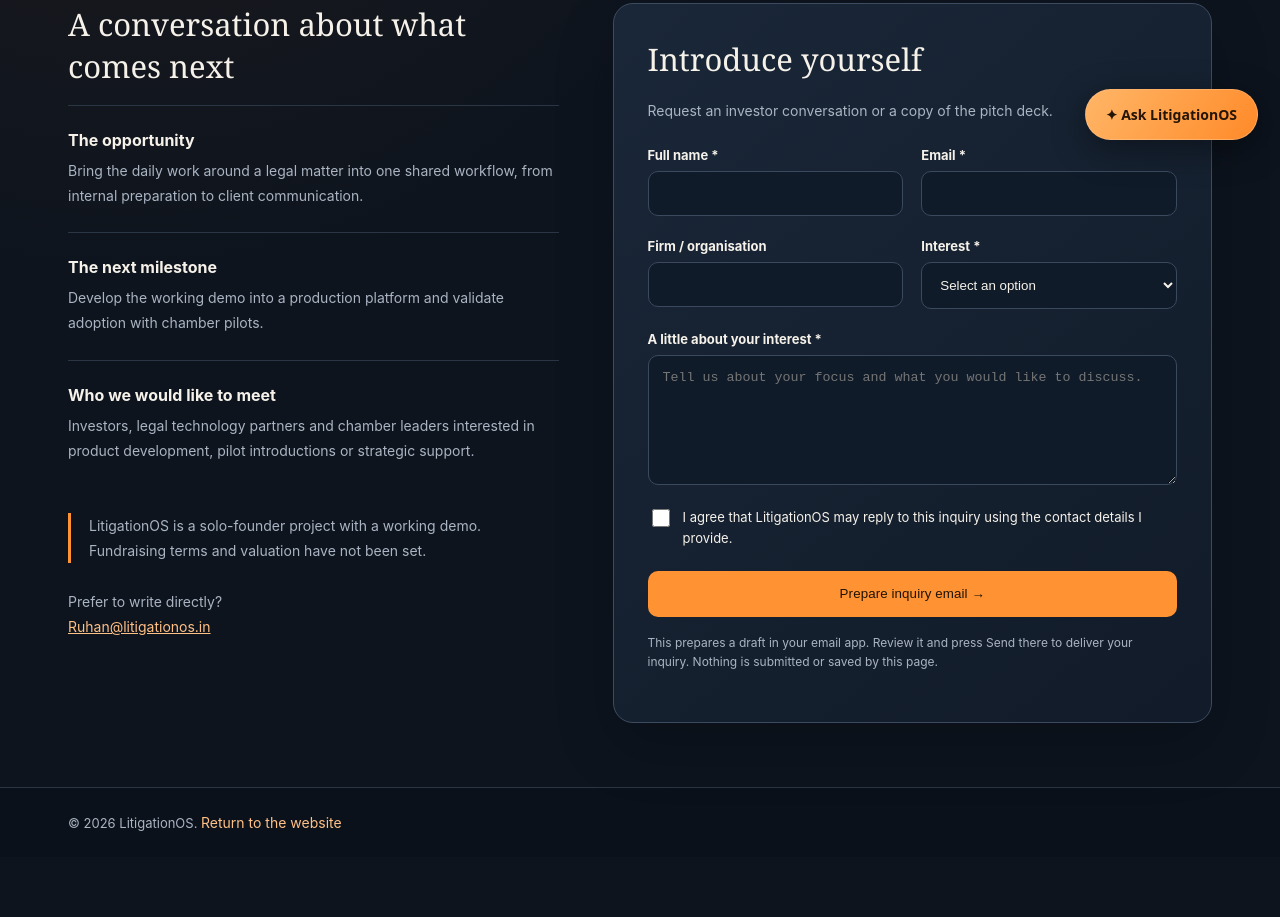
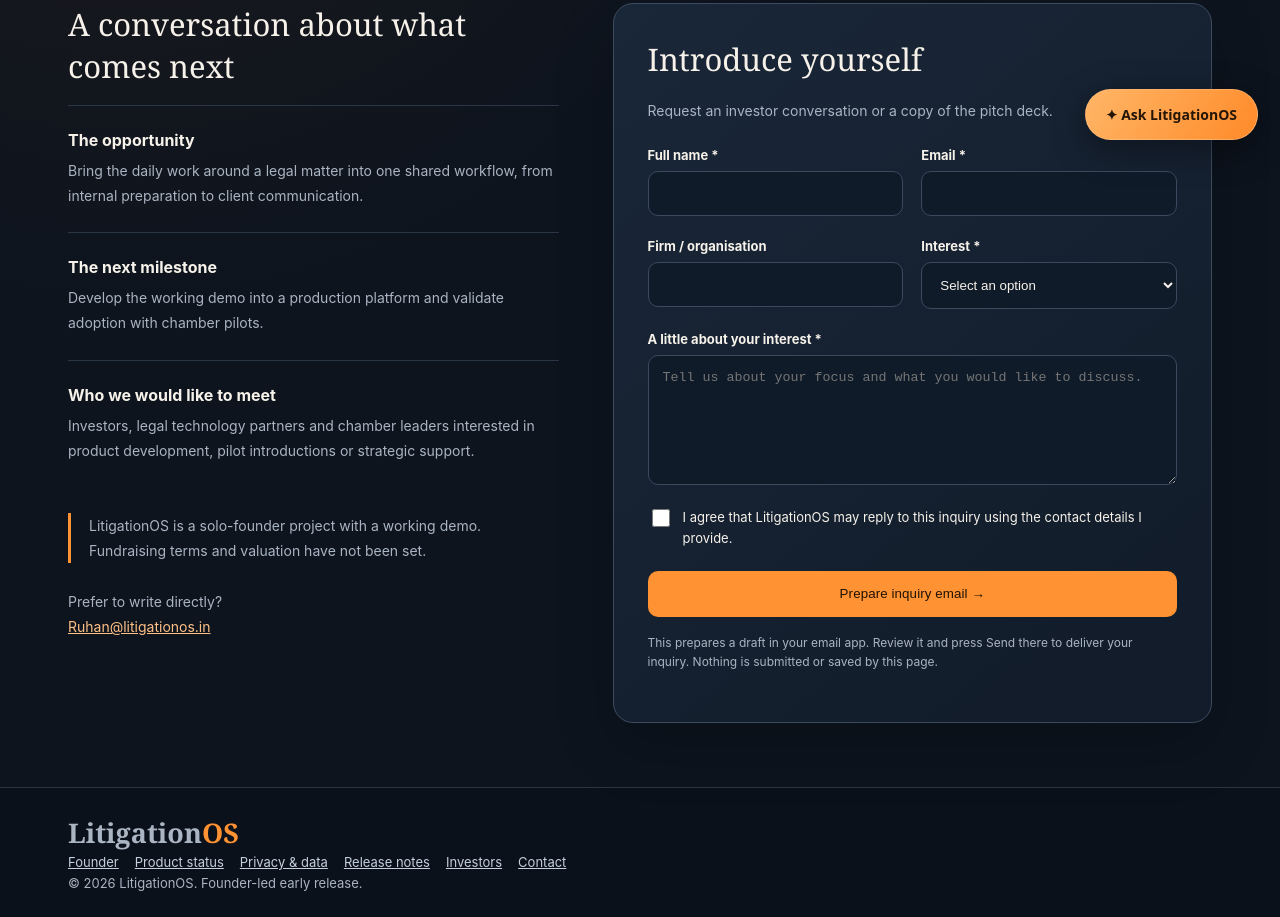
Before and after one commit to LitigationOS/LitigationOS, a plain HTML site: page investors.html in a window 1280 px wide. Shown: the part 636-1553 px from the top of the page. Before the commit the page ends 1493 px from the top, so only its background shows below. Drawn offline with Linux system fonts and the light colour scheme.

Commit message:
Publish founder-led trust experience, accurate product tour and clear inquiry flow

```diff
--- a/investors.html
+++ b/investors.html
@@ -11,7 +11,7 @@
 
 body{background:#0d141e}main{background:radial-gradient(ellipse at 10% 0,#64351644,transparent 45%);padding-top:88px}.brand{font-size:27px}h1{letter-spacing:-2.2px;line-height:1.08}.lead{color:#adbbcd;line-height:1.8}.form-panel{border-radius:20px;padding:34px;border-color:#3d4b60;background:linear-gradient(140deg,#1a2738,#111b29);box-shadow:0 24px 60px #0003}.feature{padding:24px 0}.feature p{line-height:1.8}.fields{gap:22px 18px}input,select,textarea{border-radius:10px;padding:14px;background:#101b29;border-color:#3b495e}.note{line-height:1.8}footer{background:#0b111a}@media(max-width:800px){main{padding-top:50px}.form-panel{padding:23px}}
 
-</style></head><body><div class="wrap"><nav aria-label="Main navigation"><a class="brand" href="/">Litigation<em>OS</em></a><div class="links"><a href="/">Home</a><a href="/investors" aria-current="page">Investors</a><a href="https://app.litigationos.in/">Explore demo ↗</a></div></nav></div>
+</style><link rel="stylesheet" href="/trust.css"></head><body><div class="wrap"><nav aria-label="Main navigation"><a class="brand" href="/">Litigation<em>OS</em></a><div class="links"><a href="/">Home</a><a href="/investors" aria-current="page">Investors</a><a href="https://app.litigationos.in/">Explore demo ↗</a></div></nav></div>
 <main><div class="wrap reveal"><div class="intro"><div class="eyebrow">Investor inquiries</div><h1>Help shape the next chapter<br>of <span>LitigationOS.</span></h1><p class="lead">We are building a matter-centred operating system for Indian litigation chambers, connecting team workflows, deadlines, documents, spending and clear client updates.</p></div>
 <div class="grid"><section aria-labelledby="conversation-title"><h2 id="conversation-title">A conversation about what comes next</h2><div class="feature"><h3>The opportunity</h3><p>Bring the daily work around a legal matter into one shared workflow, from internal preparation to client communication.</p></div><div class="feature"><h3>The next milestone</h3><p>Develop the working demo into a production platform and validate adoption with chamber pilots.</p></div><div class="feature"><h3>Who we would like to meet</h3><p>Investors, legal technology partners and chamber leaders interested in product development, pilot introductions or strategic support.</p></div><div class="stage"><p class="note">LitigationOS is a solo-founder project with a working demo. Fundraising terms and valuation have not been set.</p></div><p class="note">Prefer to write directly?<br><a class="direct" href="mailto:Ruhan@litigationos.in?subject=LitigationOS%20investor%20inquiry">Ruhan@litigationos.in</a></p></section>
 <section class="form-panel" aria-labelledby="inquiry-title"><h2 id="inquiry-title">Introduce yourself</h2><p class="note">Request an investor conversation or a copy of the pitch deck.</p><form id="investorForm"><div class="fields">
@@ -23,7 +23,7 @@ body{background:#0d141e}main{background:radial-gradient(ellipse at 10% 0,#643516
 <label class="wide consent"><input type="checkbox" required><span>I agree that LitigationOS may reply to this inquiry using the contact details I provide.</span></label>
 <button class="button wide" type="submit">Prepare inquiry email →</button></div>
 <p class="help">This prepares a draft in your email app. Review it and press Send there to deliver your inquiry. Nothing is submitted or saved by this page.</p><p id="status" role="status" aria-live="polite"></p></form></section></div></div></main>
-<footer><div class="wrap">© 2026 LitigationOS. <a class="back" href="/">Return to the website</a></div></footer>
+<footer class="footer"><div class="wrap"><a class="brand" href="/">Litigation<em>OS</em></a><div class="trust-footer-links"><a href="/#founder">Founder</a><a href="/product-status">Product status</a><a href="/privacy">Privacy &amp; data</a><a href="/updates">Release notes</a><a href="/investors">Investors</a><a href="mailto:Ruhan@litigationos.in">Contact</a></div><span>© 2026 LitigationOS. Founder-led early release.</span></div></footer>
 <script>
 document.getElementById('investorForm').addEventListener('submit',function(event){event.preventDefault();if(!this.reportValidity())return;const data=new FormData(this);const clean=key=>String(data.get(key)||'').trim();const subject='LitigationOS investor inquiry: '+clean('interest');const body=['Name: '+clean('name'),'Email: '+clean('email'),'Organisation: '+clean('organisation'),'Interest: '+clean('interest'),'','Message:',clean('message'),'','I consent to a reply about this inquiry.'].join('\n');window.location.href='mailto:Ruhan@litigationos.in?subject='+encodeURIComponent(subject)+'&body='+encodeURIComponent(body);document.getElementById('status').textContent='Your email draft is ready to open. Please press Send in your email app. If no email app opens, write directly to Ruhan@litigationos.in.';});
 </script><script src="/litigationos-chat.js" defer></script></body></html>
```
